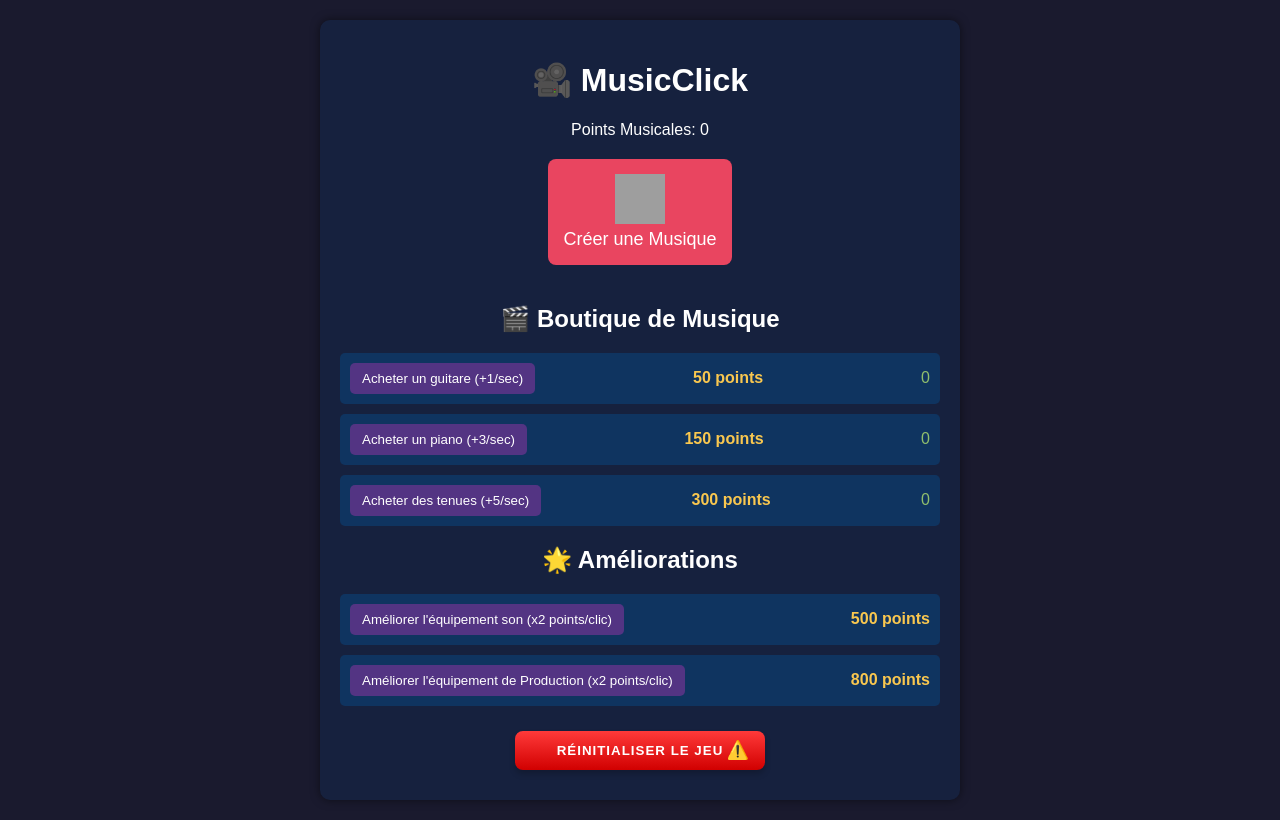
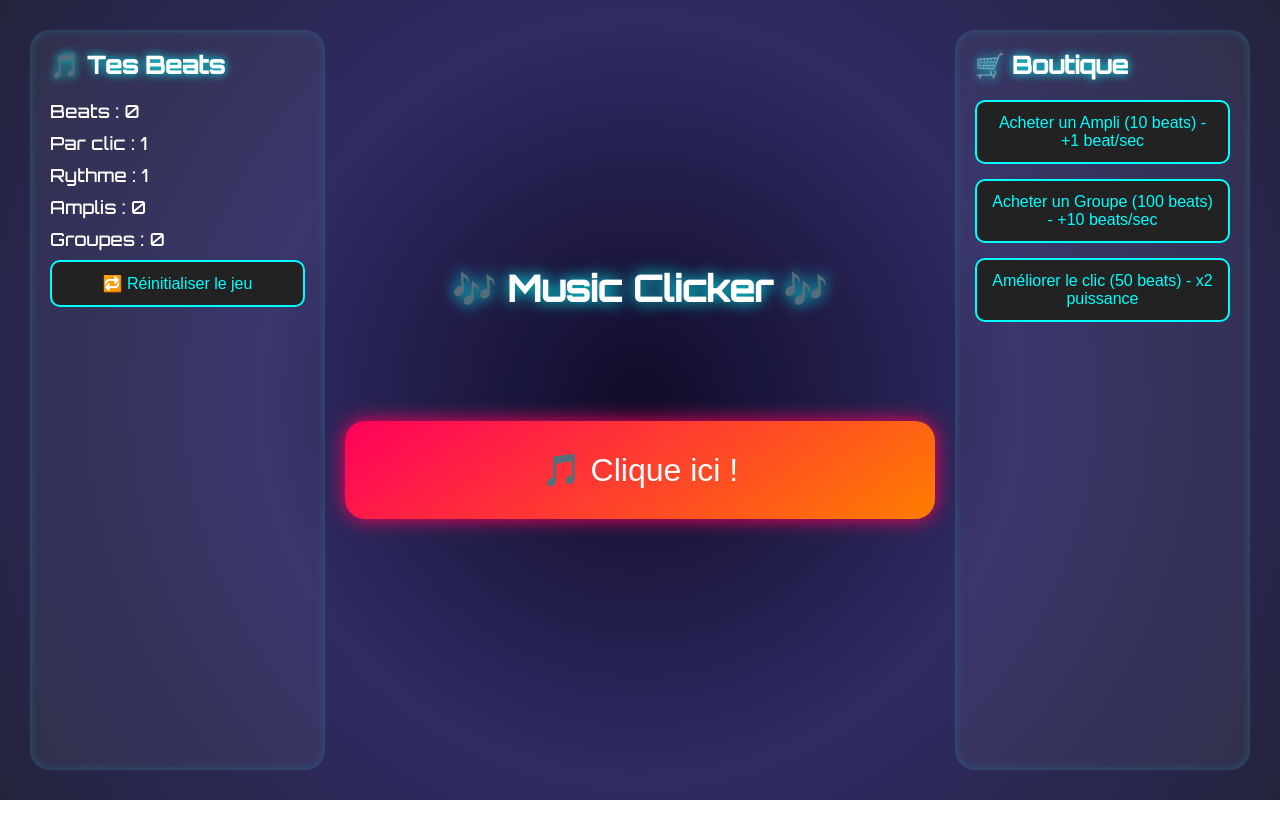
Before and after one commit to Sarah-HAMITOUCHE/Clicker, a plain HTML site: page MusicClicker.html in a window 1280 px wide. Drawn offline with Linux system fonts and the light colour scheme; grey boxes are pictures that could not be loaded.

Commit message:
mise à jour du code et nouvelle version

```diff
--- a/MusicClicker.html
+++ b/MusicClicker.html
@@ -1,56 +1,40 @@
 <!DOCTYPE html>
 <html lang="fr">
 <head>
-    <meta charset="UTF-8">
-    <meta name="viewport" content="width=device-width, initial-scale=1.0">
-    <title>MusicClick - Jeu de clic cinéma</title>
-    <link rel="stylesheet" href="style.css">
+  <meta charset="UTF-8">
+  <title>🎶 Music Clicker 🎶</title>
+  <link rel="stylesheet" href="style.css">
 </head>
 <body>
-    <div class="game-container">
-        <h1>🎥 MusicClick</h1>
-        <div id="score">Points Musicales: <span id="points">0</span></div>
+  <div class="game-wrapper">
+    <!--Tableau Score-->
+    <div class="sidebar left">
+      <h2>🎵 Tes Beats</h2>
+      <p>Beats : <span id="score">0</span></p>
+      <p>Par clic : <span id="clickPower">1</span></p>
+      <p>Rythme : <span id="clickLevel">1</span></p>
+      <p>Amplis : <span id="ampCount">0</span></p>
+      <p>Groupes : <span id="bandCount">0</span></p>
+      <!-- Bouton Réinitialiser -->
+      <button id="resetGame">🔁 Réinitialiser le jeu</button>
+    </div>
 
-        <button id="clicker">
-            <img src="https://cdn-icons-png.flaticon.com/512/3629/3629070.png" alt="Caméra">
-            <br>Créer une Musique<br>
-        </button>
+    <!-- BOUTON CENTRAL -->
+    <div class="main">
+      <h1>🎶 Music Clicker 🎶</h1>
+      <div id="floatingTextContainer"></div>
+      <button id="clicker">🎵 Clique ici !</button>
+    </div>
 
-        <h2>🎬 Boutique de Musique </h2>
-        <div id="shop">
-            <div class="item" data-id="stagiaire" data-cost="50" data-production="2">
-                <button class="buy-btn">Acheter un guitare (+1/sec)</button>
-                <span class="cost">50 points</span>
-                <span class="owned">0</span>
-            </div>
-            <div class="item" data-id="camera" data-cost="150" data-production="4">
-                <button class="buy-btn">Acheter un piano (+3/sec)</button>
-                <span class="cost">150 points</span>
-                <span class="owned">0</span>
-            </div>
-            <div class="item" data-id="star" data-cost="300" data-production="6">
-                <button class="buy-btn"> Acheter des tenues (+5/sec)</button>
-                <span class="cost">300 points</span>
-                <span class="owned">0</span>
-            </div>
-        </div>
+    <!-- BOUTIQUE À DROITE -->
+    <div class="sidebar right">
+      <h2>🛒 Boutique</h2>
+      <button id="buyAmp">🎚️ Acheter un Ampli (10 beats)</button>
+      <button id="buyBand">🎤 Acheter un Groupe (100 beats)</button>
+      <button id="upgradeClick">⚡ Améliorer le Clic (50 beats)</button>
+    </div>
+  </div>
 
-        <h2>🌟 Améliorations</h2>
-        <div id="upgrades">
-            <div class="upgrade" data-id="meilleur-script" data-cost="500">
-                <button class="upgrade-btn">Améliorer l'équipement son (x2 points/clic)</button>
-                <span class="cost">500 points</span>
-            </div>
-        </div>
-        <div id="upgrades">
-            <div class="upgrade" data-id="meilleur-script" data-cost="800">
-                <button class="upgrade-btn">Améliorer l'équipement de Production (x2 points/clic)</button>
-                <span class="cost">800 points</span>
-            </div>
-        </div>
-
-        <button id="reset-btn" class="reset-btn">Réinitialiser le jeu</button>
-    </div>
-    <script src="script.js"></script>
+  <script src="script.js"></script>
 </body>
 </html>
--- a/script.js
+++ b/script.js
@@ -1,135 +1,74 @@
-// ========== CONFIGURATION DU JEU ==========
-let gameState = {
-  points: 0,
-  clickValue: 1,
-  autoProduction: 0,
-  itemsOwned: {
-    guitare: 0,
-    piano: 0,
-    tenues: 0
-  },
-  upgradesPurchased: {
-    meilleurScript: false
-  }
-};
+let score = 0;
+let clickPower = 1;
+let clickLevel = 1;
 
-// ========== ÉLÉMENTS DU DOM ==========
-const pointsDisplay = document.getElementById('points');
-const clickerBtn = document.getElementById('clicker');
-const resetBtn = document.getElementById('reset-btn');
-const shopItems = {
-  guitare: document.querySelector('[data-id="stagiaire"]'),
-  piano: document.querySelector('[data-id="camera"]'),
-  tenues: document.querySelector('[data-id="star"]')
-};
-const upgrades = {
-  meilleurScript: document.querySelector('[data-id="meilleur-script"]')
-};
+let ampCount = 0;
+let ampCost = 10;
 
-// ========== FONCTIONS PRINCIPALES ==========
+let bandCount = 0;
+let bandCost = 100;
 
-// Charge la sauvegarde
-function loadGame() {
-  const savedData = localStorage.getItem('filmClickerSave');
-  if (savedData) {
-    Object.assign(gameState, JSON.parse(savedData));
-  }
-  updateDisplay();
+let upgradeCost = 50;
+
+const scoreDisplay = document.getElementById("score");
+const clicker = document.getElementById("clicker");
+const buyAmp = document.getElementById("buyAmp");
+const buyBand = document.getElementById("buyBand");
+const upgradeClick = document.getElementById("upgradeClick");
+
+const ampDisplay = document.getElementById("ampCount");
+const bandDisplay = document.getElementById("bandCount");
+const clickPowerDisplay = document.getElementById("clickPower");
+const clickLevelDisplay = document.getElementById("clickLevel");
+
+function updateDisplay() {
+  scoreDisplay.textContent = Math.floor(score);
+  ampDisplay.textContent = ampCount;
+  bandDisplay.textContent = bandCount;
+  clickPowerDisplay.textContent = clickPower;
+  clickLevelDisplay.textContent = clickLevel;
+
+  buyAmp.textContent = `Acheter un Ampli (${ampCost} beats) - +1 beat/sec`;
+  buyBand.textContent = `Acheter un Groupe (${bandCost} beats) - +10 beats/sec`;
+  upgradeClick.textContent = `Améliorer le clic (${upgradeCost} beats) - x2 puissance`;
 }
 
-// Sauvegarde la partie
-function saveGame() {
-  localStorage.setItem('filmClickerSave', JSON.stringify(gameState));
-}
-
-// Met à jour l'affichage
-function updateDisplay() {
-  pointsDisplay.textContent = gameState.points;
-
-  // Met à jour les compteurs d'objets possédés
-  for (const [item, element] of Object.entries(shopItems)) {
-    element.querySelector('.owned').textContent = gameState.itemsOwned[item];
-  }
-
-  // Désactive les améliorations déjà achetées
-  if (gameState.upgradesPurchased.meilleurScript) {
-    upgrades.meilleurScript.querySelector('button').disabled = true;
-  }
-}
-
-// Réinitialise le jeu
-function resetGame() {
-  if (confirm("Voulez-vous vraiment tout réinitialiser ?")) {
-    gameState = {
-      points: 0,
-      clickValue: 1,
-      autoProduction: 0,
-      itemsOwned: {
-        guitare: 0,
-        piano: 0,
-        tenues: 0
-      },
-      upgradesPurchased: {
-        meilleurScript: false
-      }
-    };
-    localStorage.removeItem('filmClickerSave');
-    updateDisplay();
-  }
-}
-
-// ========== ÉVÉNEMENTS ==========
-
-// Clic manuel
-clickerBtn.addEventListener('click', () => {
-  gameState.points += gameState.clickValue;
+clicker.addEventListener("click", () => {
+  score += clickPower;
   updateDisplay();
-  saveGame();
 });
 
-// Boutique
-for (const [item, element] of Object.entries(shopItems)) {
-  const btn = element.querySelector('button');
-  const cost = parseInt(element.getAttribute('data-cost'));
-  const production = parseInt(element.getAttribute('data-production'));
-
-  btn.addEventListener('click', () => {
-    if (gameState.points >= cost) {
-      gameState.points -= cost;
-      gameState.autoProduction += production;
-      gameState.itemsOwned[item]++;
-      updateDisplay();
-      saveGame();
-    } else {
-      alert("Pas assez de points !");
-    }
-  });
-}
-
-// Améliorations
-upgrades.meilleurScript.querySelector('button').addEventListener('click', () => {
-  const cost = parseInt(upgrades.meilleurScript.getAttribute('data-cost'));
-
-  if (gameState.points >= cost && !gameState.upgradesPurchased.meilleurScript) {
-    gameState.points -= cost;
-    gameState.clickValue *= 2;
-    gameState.upgradesPurchased.meilleurScript = true;
+buyAmp.addEventListener("click", () => {
+  if (score >= ampCost) {
+    score -= ampCost;
+    ampCount++;
+    ampCost = Math.floor(ampCost * 1.2);
     updateDisplay();
-    saveGame();
   }
 });
 
-// Réinitialisation
-resetBtn.addEventListener('click', resetGame);
+buyBand.addEventListener("click", () => {
+  if (score >= bandCost) {
+    score -= bandCost;
+    bandCount++;
+    bandCost = Math.floor(bandCost * 1.3);
+    updateDisplay();
+  }
+});
 
-// Production automatique
+upgradeClick.addEventListener("click", () => {
+  if (score >= upgradeCost) {
+    score -= upgradeCost;
+    clickLevel++;
+    clickPower *= 2;
+    upgradeCost = Math.floor(upgradeCost * 2);
+    updateDisplay();
+  }
+});
+
 setInterval(() => {
-  if (gameState.autoProduction > 0) {
-    gameState.points += gameState.autoProduction;
-    updateDisplay();
-    saveGame();
-  }
+  score += ampCount * 1 + bandCount * 10;
+  updateDisplay();
 }, 1000);
 
-// ========== INITIALISATION ==========
-loadGame();
+updateDisplay();
--- a/style.css
+++ b/style.css
@@ -1,132 +1,119 @@
-body {
-    font-family: Arial, sans-serif;
-    background-color: #1a1a2e;
-    color: white;
-    text-align: center;
+@import url('https://fonts.googleapis.com/css2?family=Orbitron:wght@500&display=swap');
+
+* {
+  box-sizing: border-box;
   margin: 0;
-    padding: 20px;
+  padding: 0;
 }
 
-.game-container {
-    max-width: 600px;
-    margin: 0 auto;
-    background-color: #16213e;
+html, body {
+  height: 100%;
+  font-family: 'Orbitron', sans-serif;
+  background: radial-gradient(circle at center, #0f0c29, #302b63, #24243e);
+  color: #fff;
+  overflow: hidden;
+}
+
+/* Grille principale */
+.game-wrapper {
+  display: grid;
+  grid-template-columns: 1fr 2fr 1fr;
+  height: 100vh;
+  width: 100vw;
+  gap: 20px;
+  padding: 30px;
+}
+
+/* Zones latérales */
+.sidebar {
+  background: rgba(255, 255, 255, 0.05);
+  border-radius: 20px;
   padding: 20px;
-    border-radius: 10px;
-    box-shadow: 0 0 10px rgba(0, 0, 0, 0.5);
+  height: 100%;
+  box-shadow: inset 0 0 10px rgba(0, 255, 255, 0.2);
+  overflow-y: auto;
+}
+
+.sidebar h2 {
+  margin-bottom: 20px;
+  text-shadow: 0 0 10px #0ff;
+}
+
+.sidebar p {
+  margin-bottom: 10px;
+  font-size: 18px;
+}
+
+/* Zone centrale */
+.main {
+  display: flex;
+  flex-direction: column;
+  justify-content: center;
+  align-items: center;
 }
 
 #clicker {
-    background-color: #e94560;
+  font-size: 32px;
+  padding: 30px 60px;
+  background: linear-gradient(145deg, #ff005c, #ff7d00);
   color: white;
   border: none;
-    padding: 15px;
-    font-size: 18px;
-    border-radius: 8px;
+  border-radius: 20px;
+  box-shadow: 0 0 20px #ff005c;
   cursor: pointer;
-    transition: transform 0.1s;
-    margin: 20px 0;
+  transition: transform 0.2s, box-shadow 0.3s;
 }
 
-#clicker:active {
-    transform: scale(0.95);
+#clicker:hover {
+  transform: scale(1.1);
+  box-shadow: 0 0 30px #ff005c;
 }
 
-#clicker img {
-    width: 50px;
-    height: 50px;
+#floatingTextContainer {
+  height: 60px;
+  position: relative;
+  width: 100%;
+  margin-bottom: 20px;
 }
 
-.item, .upgrade {
-    background-color: #0f3460;
-    padding: 10px;
-    margin: 10px 0;
-    border-radius: 5px;
-    display: flex;
-    justify-content: space-between;
-    align-items: center;
+.floatingText {
+  position: absolute;
+  left: 50%;
+  transform: translateX(-50%);
+  color: #ffea00;
+  font-size: 22px;
+  animation: floatUp 1s ease-out forwards;
+  text-shadow: 0 0 10px #ffea00;
+  pointer-events: none;
 }
 
-.buy-btn, .upgrade-btn {
-    background-color: #533483;
-    color: white;
-    border: none;
-    padding: 8px 12px;
-    border-radius: 5px;
-    cursor: pointer;
+@keyframes floatUp {
+  0% { opacity: 1; top: 20px; }
+  100% { opacity: 0; top: -30px; }
 }
 
-.cost {
-    font-weight: bold;
-    color: #f9c74f;
+button {
+  display: block;
+  margin-bottom: 15px;
+  width: 100%;
+  padding: 12px;
+  font-size: 16px;
+  background: #222;
+  border: 2px solid #0ff;
+  color: #0ff;
+  border-radius: 10px;
+  cursor: pointer;
+  transition: background 0.2s, transform 0.2s;
 }
 
-.owned {
-    color: #90be6d;
+button:hover {
+  background: #0ff;
+  color: #000;
+  transform: scale(1.05);
 }
 
-/* ===== BOUTON RÉINITIALISATION ===== */
-.reset-btn {
-    background: linear-gradient(to bottom, #ff3a3a, #d10000);
-    color: white;
-    border: none;
-    padding: 12px 24px;
-    margin: 25px auto 10px;
-    border-radius: 8px;
-    cursor: pointer;
-    font-weight: bold;
-    text-transform: uppercase;
-    letter-spacing: 1px;
-    box-shadow: 0 4px 6px rgba(0, 0, 0, 0.2);
-    transition: all 0.3s ease;
-    display: block;
-    width: 80%;
-    max-width: 250px;
-    position: relative;
-    overflow: hidden;
+h1 {
+  margin-bottom: 30px;
+  font-size: 36px;
+  text-shadow: 0 0 15px #0ff;
 }
-
-  .reset-btn:hover {
-    background: linear-gradient(to bottom, #ff5151, #e60000);
-    transform: translateY(-2px);
-    box-shadow: 0 6px 8px rgba(0, 0, 0, 0.3);
-  }
-
-  .reset-btn:active {
-    transform: translateY(1px);
-    box-shadow: 0 2px 4px rgba(0, 0, 0, 0.2);
-  }
-
-  .reset-btn::after {
-    content: "⚠️";
-    position: absolute;
-    right: 15px;
-    top: 50%;
-    transform: translateY(-50%);
-    font-size: 18px;
-  }
-
-  /* Animation de confirmation */
-  @keyframes resetFlash {
-    0% { background-color: #ff3a3a; }
-    50% { background-color: #ff9999; }
-    100% { background-color: #ff3a3a; }
-  }
-
-  .reset-confirm {
-    animation: resetFlash 0.5s 3;
-  }
-
-  /* ===== STYLE RESPONSIVE ===== */
-  @media (max-width: 600px) {
-    .reset-btn {
-      width: 90%;
-      padding: 10px 15px;
-      font-size: 14px;
-    }
-
-    .reset-btn::after {
-      right: 10px;
-      font-size: 16px;
-    }
-  }
```
Also changed, not shown: index.html (deleted, +0 -18 lines). Lines whose indentation alone changed are shown as unchanged.
